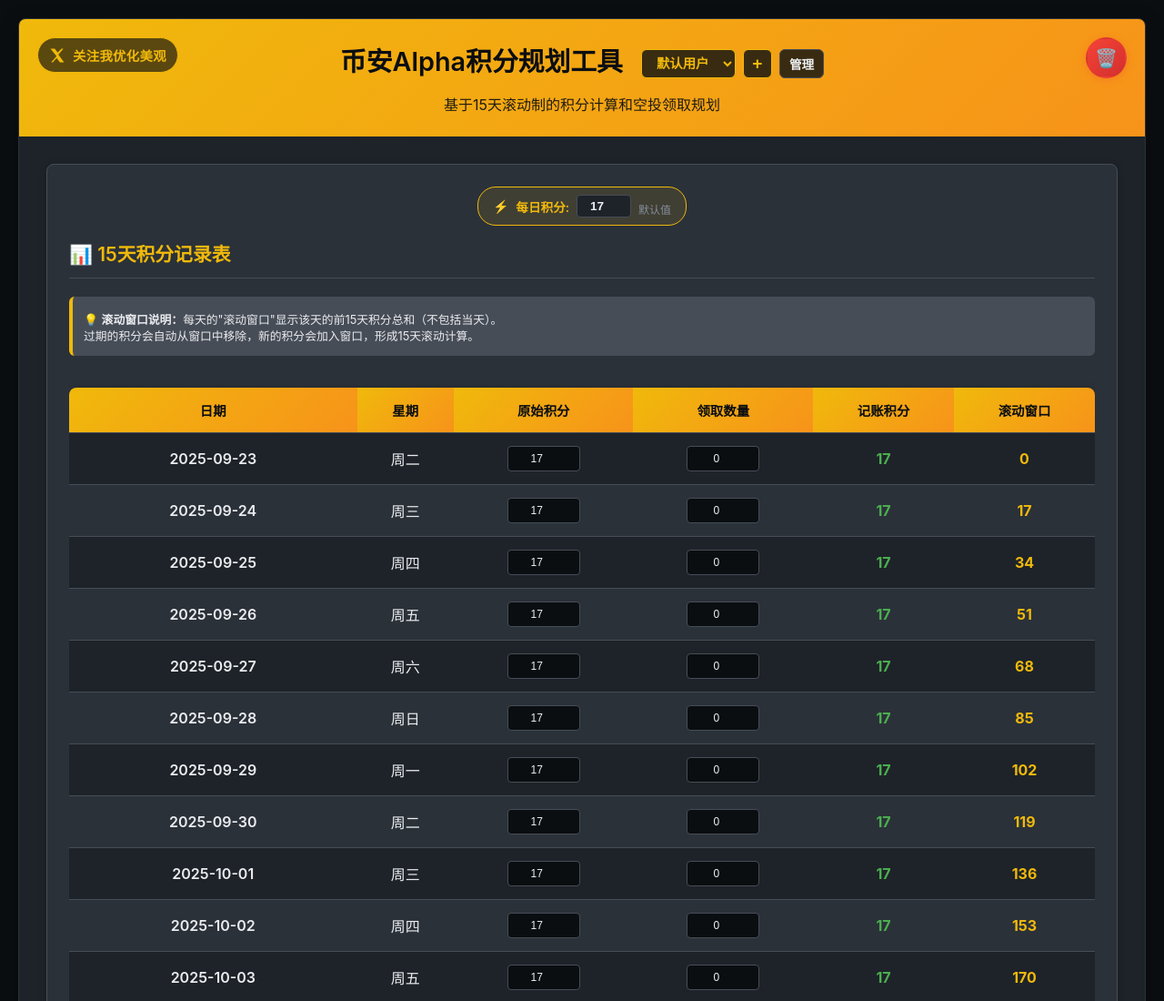
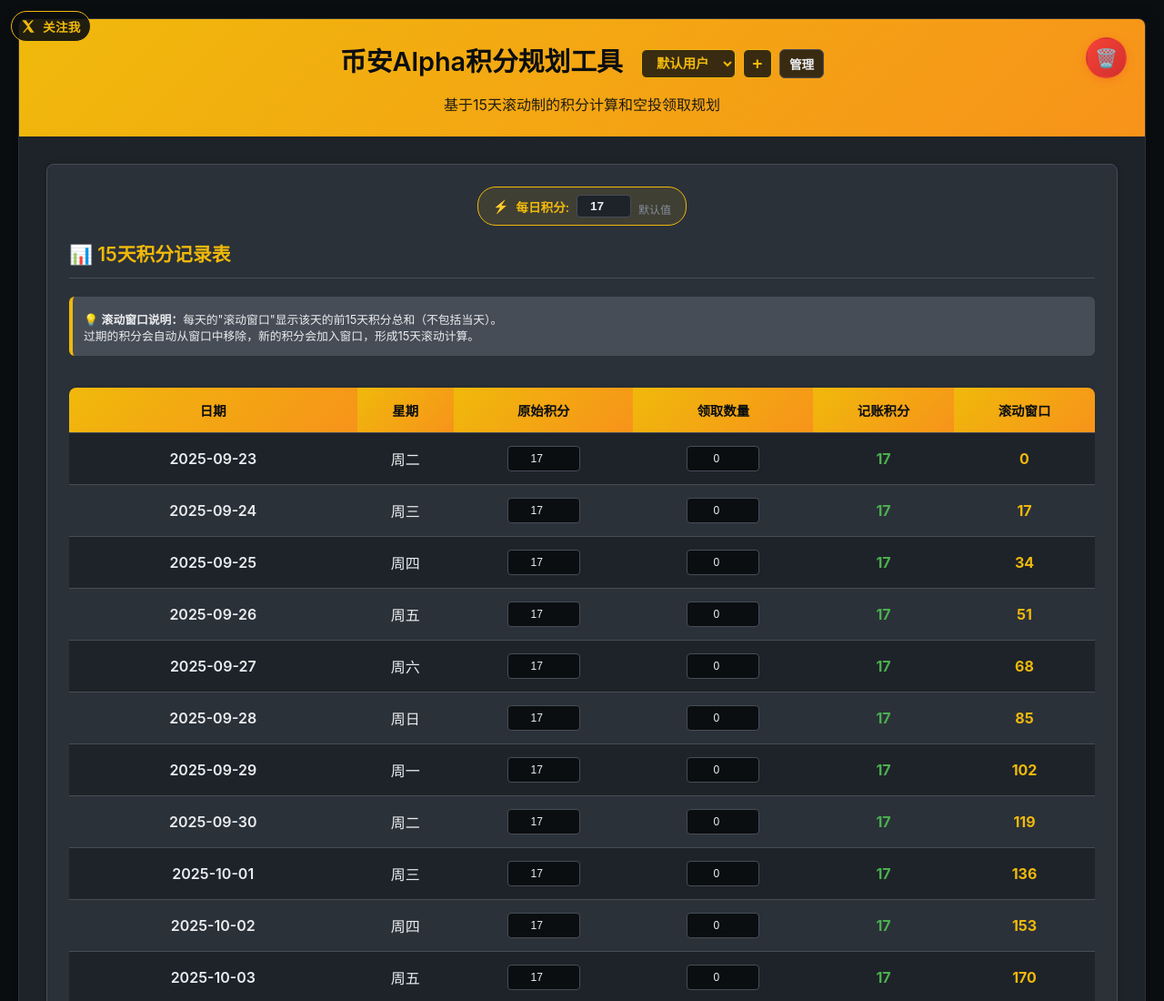
Before and after one commit to yebeijianaili/alpha-yebeijian.github.io, a plain HTML site: page index.html in a window 1280 px wide. Shown: the top 1100 px of the page at 91% size. Drawn offline with Linux system fonts and the light colour scheme.

Commit message:
Update index.html

```diff
--- a/index.html
+++ b/index.html
@@ -636,43 +636,43 @@
         }
         /* 左上角 X(Twitter) 关注按钮 */
         .x-follow {
-            position: absolute;
-            top: 20px;
-            left: 20px;
+            position: fixed;
+            top: 12px;
+            left: 12px;
             display: flex;
             align-items: center;
             gap: 8px;
-            padding: 8px 12px;
-            background: rgba(11, 14, 17, 0.65);
+            padding: 6px 10px;
+            background: rgba(11, 14, 17, 0.9);
             border: 1px solid #f0b90b;
             border-radius: 999px;
             color: #f0b90b;
             text-decoration: none;
-            transition: all 0.25s ease;
-            z-index: 10;
+            transition: background 0.2s ease, box-shadow 0.2s ease, border-color 0.2s ease;
+            z-index: 1000;
+            opacity: 1; /* 始终可见 */
         }
 
         .x-follow:hover {
-            background: rgba(240, 185, 11, 0.15);
-            transform: translateY(-2px);
-            box-shadow: 0 6px 18px rgba(240, 185, 11, 0.25);
+            background: rgba(11, 14, 17, 1);
+            border-color: #ffd666; /* 轻微提亮 */
+            box-shadow: 0 4px 16px rgba(240, 185, 11, 0.25);
         }
 
-        .x-follow:active {
-            transform: translateY(0);
-            box-shadow: 0 3px 10px rgba(240, 185, 11, 0.2);
-        }
-
-        .x-follow svg {
-            width: 18px;
-            height: 18px;
-            fill: #f0b90b;
+        .x-follow:focus-visible {
+            outline: 2px solid #ffd666;
+            outline-offset: 2px;
         }
 
         .x-follow span {
-            font-size: 0.9rem;
+            font-size: 0.85rem;
             font-weight: 700;
             letter-spacing: 0.3px;
+        }
+        .x-follow svg {
+            width: 16px;
+            height: 16px;
+            fill: #f0b90b;
         }
         /* Mobile responsive adjustments */
         @media (max-width: 640px) {
@@ -694,9 +694,9 @@
             .user-controls { gap: 6px !important; }
             .user-controls select { max-width: 50vw; }
             .prediction-grid-3 { grid-template-columns: 1fr !important; gap: 16px !important; }
-            .x-follow { top: 14px; left: 14px; padding: 6px 10px; }
-            .x-follow svg { width: 16px; height: 16px; }
-            .x-follow span { font-size: 0.85rem; font-weight: 600; }
+            .x-follow { top: 10px; left: 10px; padding: 6px 10px; }
+            .x-follow span { font-size: 0.82rem; font-weight: 600; }
+            .x-follow svg { width: 14px; height: 14px; }
         }
     </style>
 
@@ -757,11 +757,11 @@
 <body>
     <div class="container">
         <div class="header">
-            <a class="x-follow" href="https://x.com/Ingk4080K" target="_blank" rel="noopener" title="关注我优化美观">
+            <a class="x-follow" href="https://x.com/Ingk4080K" target="_blank" rel="noopener" title="关注我">
                 <svg viewBox="0 0 24 24" aria-hidden="true" focusable="false">
                     <path d="M18.244 2H21L13.615 10.51 22 22h-6.244l-4.77-6.289L5.5 22H3l7.91-9.12L2 2h6.244l4.324 5.69L18.244 2z"></path>
                 </svg>
-                <span>关注我优化美观</span>
+                <span>关注我</span>
             </a>
             <div class="header-row" style="display: flex; align-items: center; justify-content: center; gap: 20px; margin-bottom: 8px; flex-wrap: wrap;">
                 <h1>币安Alpha积分规划工具</h1>
```
